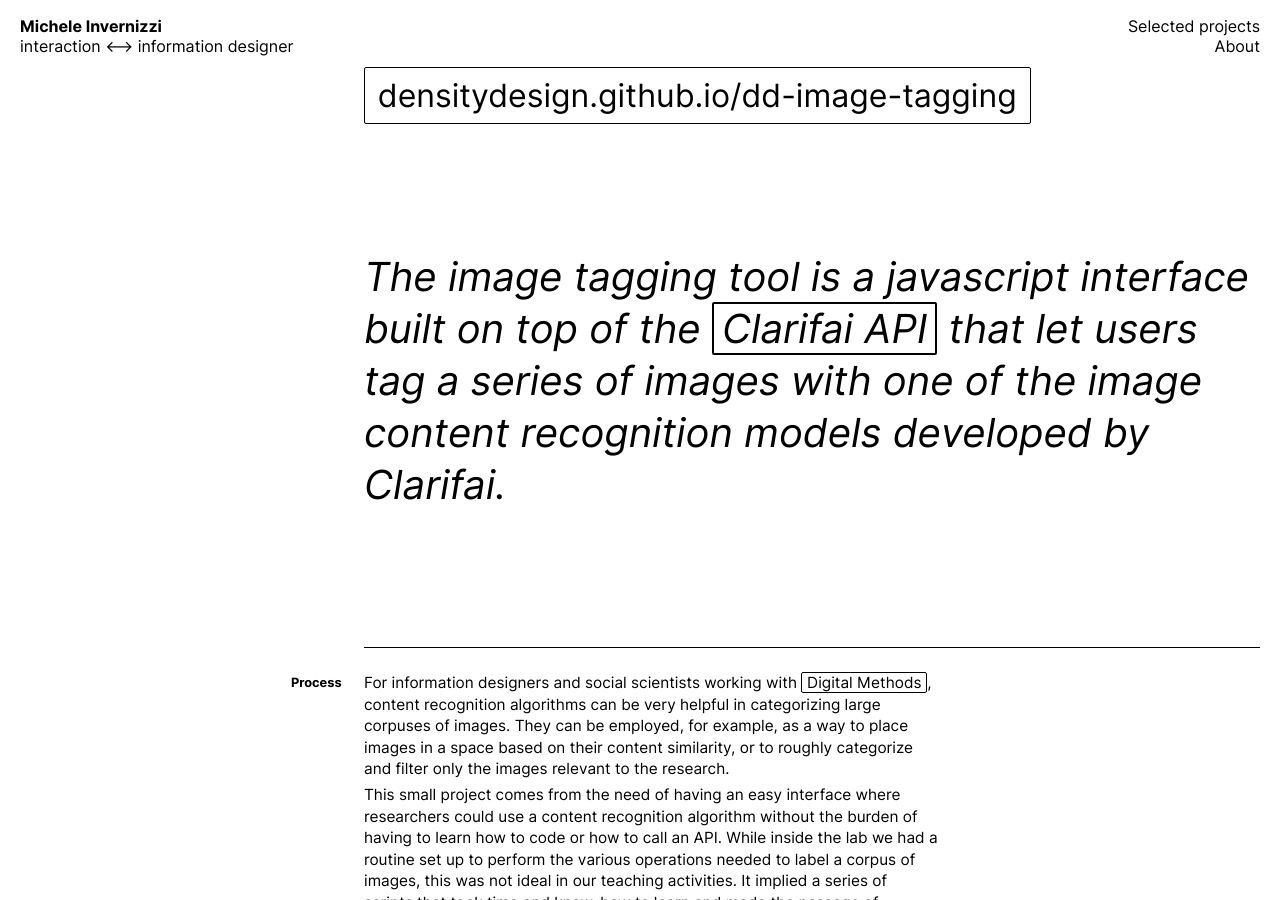
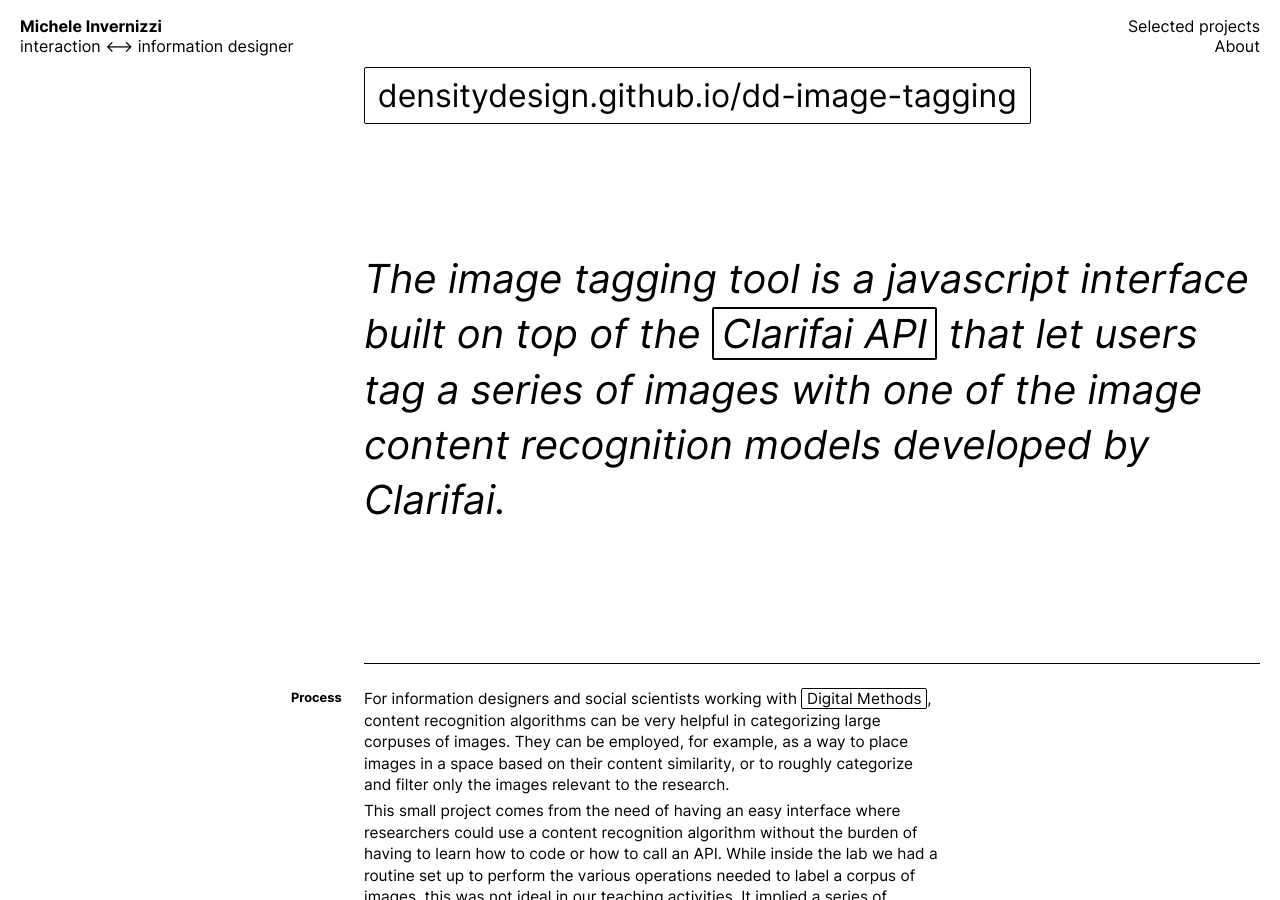
Before and after one commit to Mitch90/mitch90.github.io, a Jekyll site: the page built from _projects/dd-image-tagging-tool.html, in a window 1280 px wide and 900 px high, scrolled down 756 px. Built offline with Jekyll 4.4.1, drawn with Linux system fonts in a browser that asks for light colours.

Commit message:
Update project.css

```diff
--- a/assets/css/project.css
+++ b/assets/css/project.css
@@ -25,7 +25,7 @@
     font-size: 2rem;
     font-variation-settings: 'wght' var(--font-regular);
     margin: 0;
-    margin-top: 4rem;
+    margin-top: 6rem;
 }
 
 h2 {
@@ -105,7 +105,7 @@
     max-width: 1280px;
     font-size: 5.9vw;
     font-style: italic;
-    line-height: 1.3;
+    line-height: 1.38;
 }
 
 .summary__container a {
```
